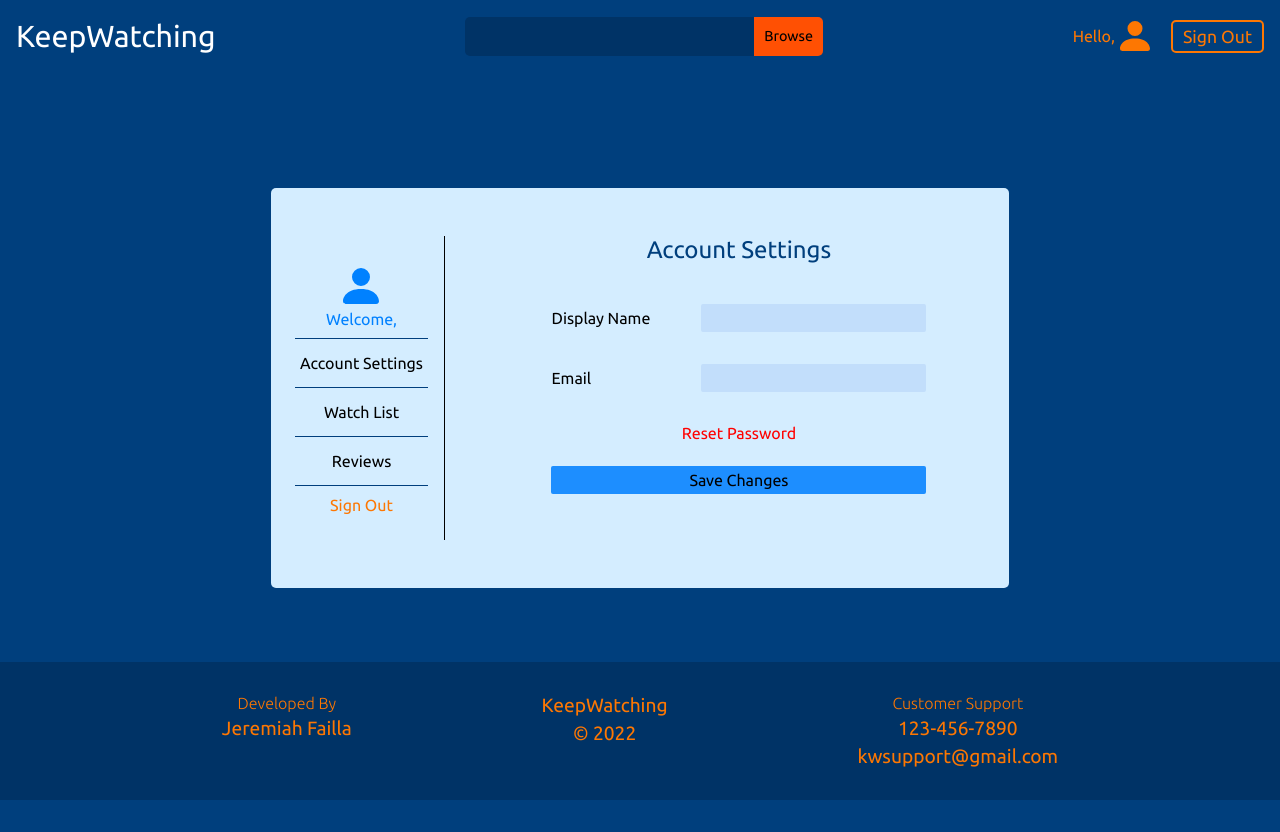
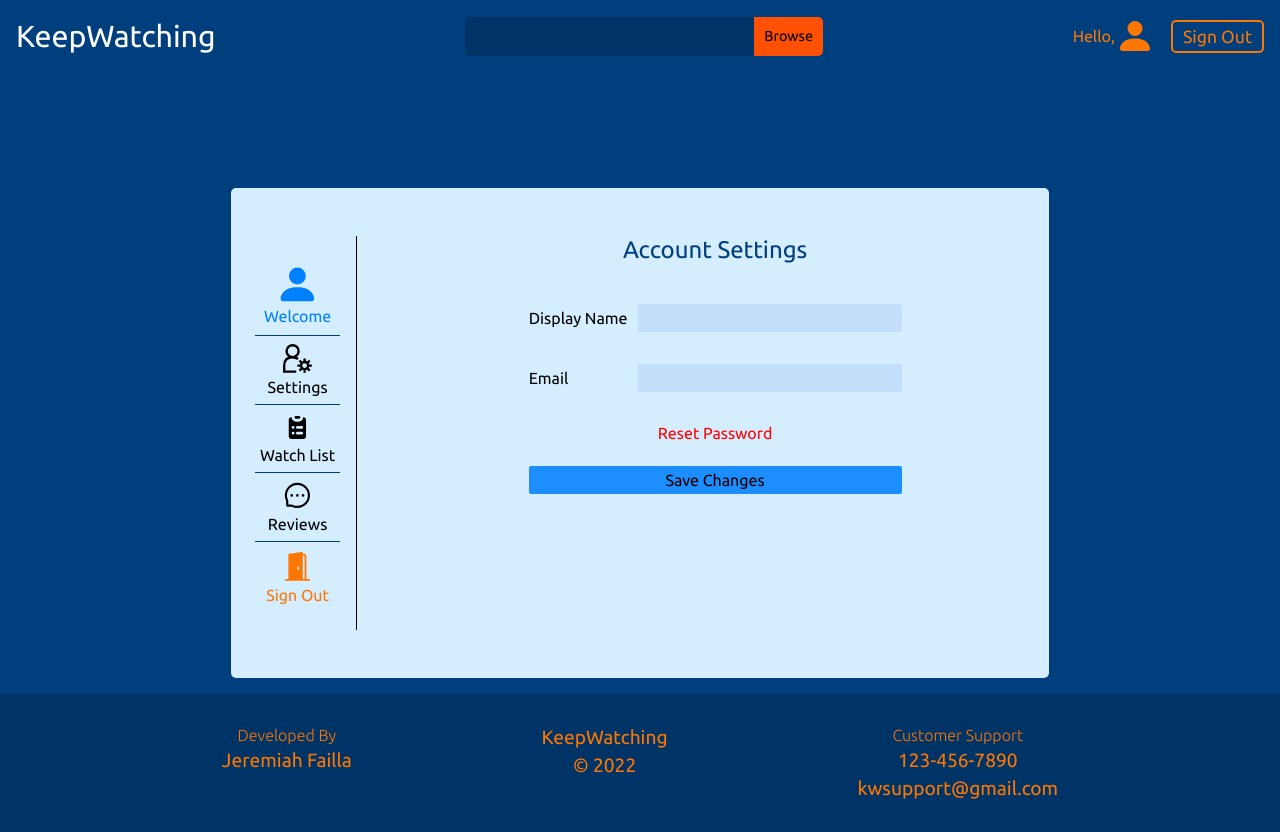
Before and after one commit to JeremiahFailla/keepwatching, a React (Create React App) app: page /account in a window 1280 px wide. Before the commit the page ends 800 px from the top, so only its background shows below. Built offline with nearby package versions, Linux system fonts and the light colour scheme; no server answers.

Commit message:
fixed bug with register page along with added icons on account page

```diff
--- a/src/components/register/Register.js
+++ b/src/components/register/Register.js
@@ -1,4 +1,4 @@
-import React, { useState } from "react";
+import React, { useState, useEffect } from "react";
 import * as Styled from "./../login/LoginStyles";
 import { useNavigate } from "react-router-dom";
 import {
@@ -7,8 +7,9 @@ import {
   browserSessionPersistence,
   updateProfile,
 } from "firebase/auth";
-import { auth } from "../../firebase/firebase";
+import { auth, db } from "../../firebase/firebase";
 import { useDispatch } from "react-redux";
+import { doc, setDoc } from "firebase/firestore";
 
 const Register = ({ showLogin }) => {
   const [displayName, setDisplayName] = useState("");
@@ -28,6 +29,7 @@ const Register = ({ showLogin }) => {
       .then((userAccount) => {
         // Account created and Signed in
         const { user } = userAccount;
+        setFirebaseData(user);
         dispatch({ type: "SET_USER", user: user });
         return updateProfile(user, {
           displayName: displayName,
@@ -35,7 +37,9 @@ const Register = ({ showLogin }) => {
       })
       .then(() => {
         dispatch({ type: "SET_USER_DISPLAYNAME", displayName: displayName });
-        return true;
+
+        // Navigate to home page
+        navigate("/home", { replace: true });
       })
       .catch((error) => {
         // error occured
@@ -49,12 +53,32 @@ const Register = ({ showLogin }) => {
           setError("Invalid Email");
           setShowError(true);
         }
-        return false;
+        if (
+          errorMessage ===
+          "Firebase: Password should be at least 6 characters (auth/weak-password)."
+        ) {
+          setError("Password must be at least 6 characters");
+          setShowError(true);
+        }
       });
+  };
+
+  const setFirebaseData = async (user) => {
+    console.log(user);
+    try {
+      const docRef = doc(db, "users", user?.uid);
+      await setDoc(docRef, {
+        watched: [],
+        reviews: [],
+      });
+    } catch (err) {
+      console.log(err.message);
+    }
   };
 
   const createAccount = (e) => {
     e.preventDefault();
+
     setShowError(false);
     // Create Account
     if (!displayName) {
@@ -62,14 +86,7 @@ const Register = ({ showLogin }) => {
       setShowError(true);
       return;
     }
-    if (!validateLoginData()) return;
-    if (password.length < 8) {
-      setError("Password must be at least 8 characters");
-      setShowError(true);
-      return;
-    }
-    // Navigate to home page
-    navigate("/home", { replace: true });
+    validateLoginData();
   };
 
   return (
--- a/src/components/tabs/TabStyles.js
+++ b/src/components/tabs/TabStyles.js
@@ -3,7 +3,8 @@ import styled from "styled-components";
 export const Tab = styled.div`
   padding-left: 3rem;
   flex-grow: 1;
-  overflow: scroll;
+  overflow-y: auto;
+  overflow-x: hidden;
 `;
 
 export const Title = styled.p`
@@ -16,8 +17,9 @@ export const Title = styled.p`
 // ------------Account Settings Tab------------------
 
 export const InputContainer = styled.div`
-  display: grid;
-  grid-template-columns: 150px 225px;
+  /* display: grid;
+  grid-template-columns: 150px 225px; */
+  display: flex;
   padding: 1rem 0;
 `;
 
@@ -25,6 +27,9 @@ export const Label = styled.label`
   font-size: 1rem;
   display: flex;
   align-items: center;
+  flex-grow: 1;
+  white-space: nowrap;
+  padding-right: 10px;
 `;
 
 export const Input = styled.input`
@@ -55,7 +60,6 @@ export const SubmitButton = styled.button`
   margin-top: 1.5rem;
   transition: all 0.3s ease;
   cursor: pointer;
-  width: 375px;
 
   &:hover {
     background: #0080ff;
@@ -64,7 +68,7 @@ export const SubmitButton = styled.button`
 
 export const ErrorContainer = styled.div`
   position: relative;
-  width: 375px;
+  /* width: 375px; */
 `;
 
 export const Error = styled.p`
--- a/src/components/user/UserCard.js
+++ b/src/components/user/UserCard.js
@@ -12,10 +12,16 @@ const UserCard = () => {
   const [showSettings, setShowSettings] = useState(true);
   const [showWatchList, setShowWatchList] = useState(false);
   const [showReviews, setShowReviews] = useState(false);
+
+  const [mobileNav, showMobileNav] = useState(false);
+
   const user = useSelector((state) => state.user);
   const navigate = useNavigate();
   const dispatch = useDispatch();
-  console.log(user);
+
+  const showMobileNavHandler = () => {
+    showMobileNav(!mobileNav);
+  };
 
   const showAccountSettings = () => {
     setShowWatchList(false);
@@ -50,16 +56,41 @@ const UserCard = () => {
     <Styled.UserCardContainer>
       <Styled.UserCard>
         <Styled.Tabs>
+          <Styled.More onClick={showMobileNavHandler} />
           <Styled.IconContainer>
             <Styled.Icon />
-            <Styled.Name>Welcome, {user?.displayName}</Styled.Name>
+            <Styled.Name showMore={mobileNav ? "1rem" : ".6rem"}>{`Welcome${
+              mobileNav ? "," : ""
+            } ${mobileNav ? user?.displayName : ""}`}</Styled.Name>
           </Styled.IconContainer>
-          <Styled.Tab onClick={showAccountSettings}>
-            Account Settings
+          <Styled.Tab
+            onClick={showAccountSettings}
+            showMore={mobileNav ? "1rem" : ".6rem"}
+          >
+            <Styled.AccountSettingsIcon />
+            {`${mobileNav ? "Account " : ""}Settings`}
           </Styled.Tab>
-          <Styled.Tab onClick={showAccountWatchList}>Watch List</Styled.Tab>
-          <Styled.Tab onClick={showAccountReviews}>Reviews</Styled.Tab>
-          <Styled.SignOut onClick={signOutUser}>Sign Out</Styled.SignOut>
+          <Styled.Tab
+            onClick={showAccountWatchList}
+            showMore={mobileNav ? "1rem" : ".6rem"}
+          >
+            <Styled.WatchListIcon />
+            Watch List
+          </Styled.Tab>
+          <Styled.Tab
+            onClick={showAccountReviews}
+            showMore={mobileNav ? "1rem" : ".6rem"}
+          >
+            <Styled.ReviewsIcon />
+            Reviews
+          </Styled.Tab>
+          <Styled.SignOut
+            onClick={signOutUser}
+            showMore={mobileNav ? "1rem" : ".6rem"}
+          >
+            <Styled.SignOutIcon />
+            Sign Out
+          </Styled.SignOut>
         </Styled.Tabs>
         {showSettings && <AccountSettingsTab user={user} />}
         {showWatchList && <WatchListTab />}
--- a/src/components/user/UserStyles.js
+++ b/src/components/user/UserStyles.js
@@ -1,18 +1,17 @@
 import styled from "styled-components";
-import { BsFillPersonFill } from "react-icons/bs";
+import { BsFillPersonFill, BsDoorOpenFill } from "react-icons/bs";
+import { CgMoreVerticalR } from "react-icons/cg";
+import { GrUserSettings } from "react-icons/gr";
+import { HiClipboardList } from "react-icons/hi";
+import { AiOutlineMessage } from "react-icons/ai";
 
 export const UserCardContainer = styled.div`
-  /* display: grid;
-  grid-template-columns: minmax(0, 770px); */
-  /* display: flex;
-  justify-content: center;
-  align-items: center; */
-  width: 770px;
+  width: 850px;
   margin: 0 auto;
   margin-top: 100px;
   padding: 1rem;
 
-  @media (max-width: 800px) {
+  @media (max-width: 870px) {
     margin: 100px 1rem;
     width: auto;
   }
@@ -39,14 +38,57 @@ export const Tabs = styled.div`
 export const Tab = styled.p`
   font-size: 1rem;
   border-top: 1px solid #003f7d;
-  padding: 15px 5px;
+  padding: 8px 5px;
   cursor: pointer;
   white-space: nowrap;
+  text-align: center;
+  transition: all 0.5s ease;
 
   &:hover {
     color: #006ad3;
     background: #c0daec;
   }
+
+  &:hover * {
+    transition: all 0.5s ease;
+    stroke: #006ad3;
+  }
+
+  @media (max-width: 700px) {
+    font-size: ${(props) => props.showMore};
+  }
+`;
+
+export const AccountSettingsIcon = styled(GrUserSettings)`
+  font-size: 1.8rem;
+  display: block;
+  margin: 0 auto;
+  margin-bottom: 5px;
+
+  & > * {
+    transition: all 0.5s ease;
+  }
+`;
+
+export const WatchListIcon = styled(HiClipboardList)`
+  font-size: 1.8rem;
+  display: block;
+  margin: 0 auto;
+  margin-bottom: 5px;
+`;
+
+export const ReviewsIcon = styled(AiOutlineMessage)`
+  font-size: 1.8rem;
+  display: block;
+  margin: 0 auto;
+  margin-bottom: 5px;
+`;
+
+export const SignOutIcon = styled(BsDoorOpenFill)`
+  font-size: 1.8rem;
+  display: block;
+  margin: 0 auto;
+  margin-bottom: 5px;
 `;
 
 export const IconContainer = styled.div`
@@ -58,13 +100,22 @@ export const IconContainer = styled.div`
 
 export const Icon = styled(BsFillPersonFill)`
   color: #0081ff;
-  font-size: 3rem;
+  font-size: 2.8rem;
+
+  @media (max-width: 700px) {
+    font-size: 2rem;
+  }
 `;
 
 export const Name = styled.p`
   color: #0081ff;
   font-size: 1rem;
   white-space: nowrap;
+  transition: all 0.5s ease;
+
+  @media (max-width: 700px) {
+    font-size: ${(props) => props.showMore};
+  }
 `;
 
 export const SignOut = styled.div`
@@ -73,9 +124,34 @@ export const SignOut = styled.div`
   color: #fd7702;
   padding: 10px 5px;
   cursor: pointer;
+  transition: all 0.5s ease;
 
   &:hover {
     color: black;
     background: #ff9f4c;
   }
+
+  @media (max-width: 700px) {
+    font-size: 0.6rem;
+  }
 `;
+
+// --- mobile ------
+
+export const More = styled(CgMoreVerticalR)`
+  font-size: 2rem;
+  color: #ff9f4c;
+  cursor: pointer;
+  text-align: center;
+  width: 100%;
+  display: none;
+  margin: -15px 0 10px;
+
+  &:hover {
+    color: #0081ff;
+  }
+
+  @media (max-width: 700px) {
+    display: block;
+  }
+`;
--- a/src/firebase/firebase.js
+++ b/src/firebase/firebase.js
@@ -1,6 +1,7 @@
 // Import the functions you need from the SDKs you need
 import { initializeApp } from "firebase/app";
 import { getAuth } from "firebase/auth";
+import { getFirestore } from "firebase/firestore";
 
 // TODO: Add SDKs for Firebase products that you want to use
 // https://firebase.google.com/docs/web/setup#available-libraries
@@ -18,3 +19,4 @@ const firebaseConfig = {
 // Initialize Firebase
 const app = initializeApp(firebaseConfig);
 export const auth = getAuth(app);
+export const db = getFirestore(app);
--- a/src/store/index.js
+++ b/src/store/index.js
@@ -52,6 +52,12 @@ const reducer = (state = intialState, action) => {
           [title]: action.content,
         },
       };
+    case "SET_WATCHED_LIST_AND_REVIEWS":
+      return {
+        ...state,
+        watchedList: [...action.watched],
+        reviews: [...action.reviews],
+      };
     case "SET_WATCHED_LIST":
       return {
         ...state,
```
Also changed, not shown: src/components/login/Login.js (+36 -14 lines).
